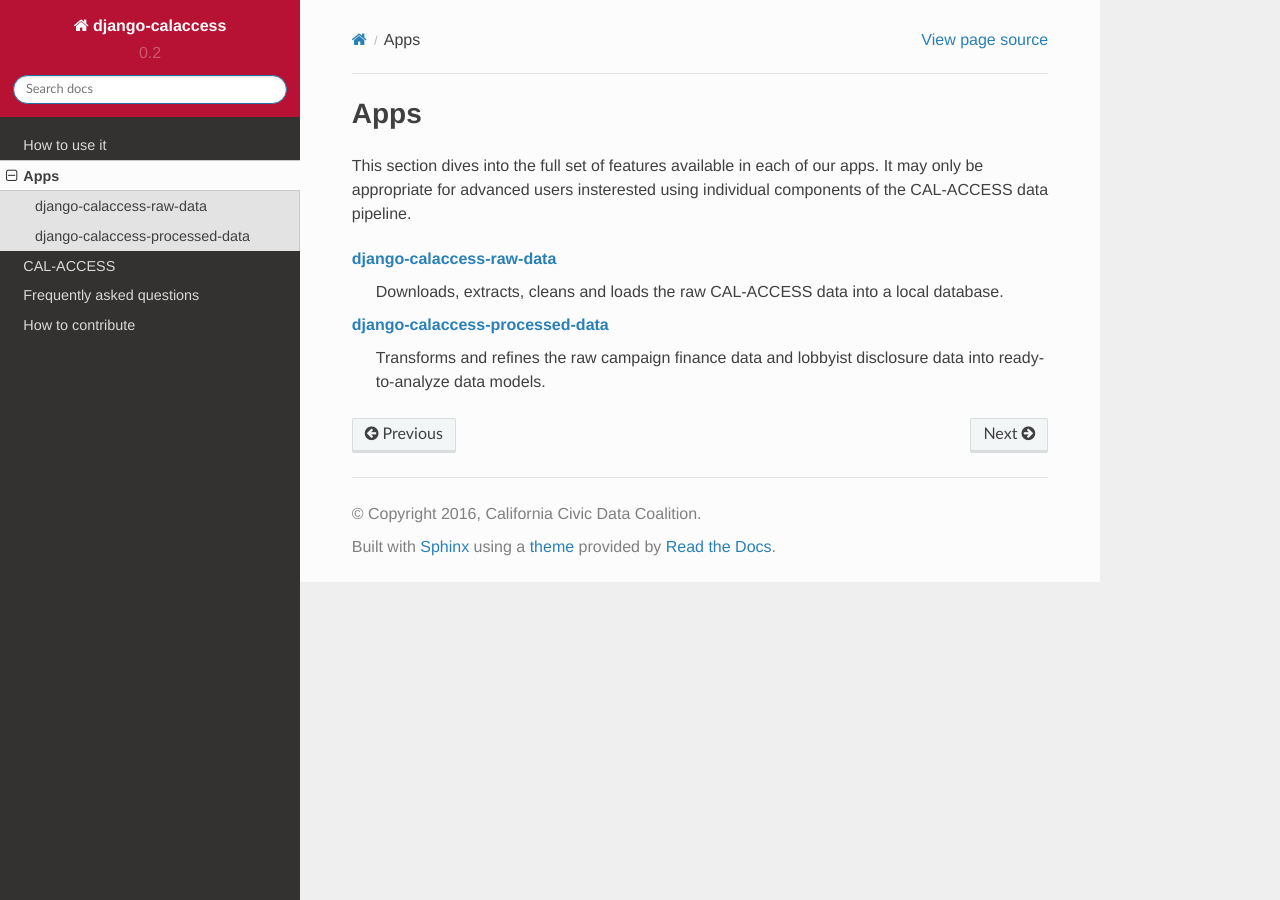
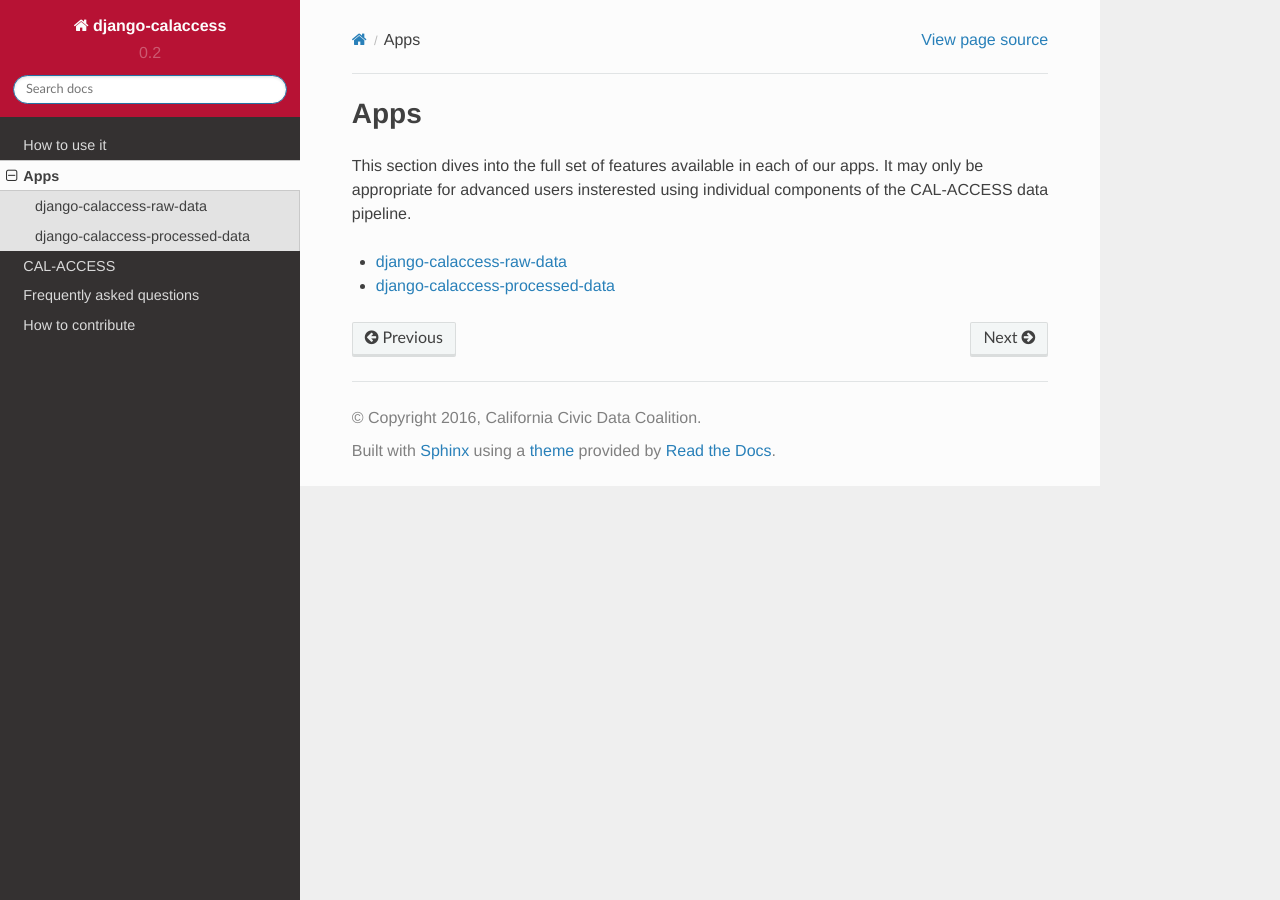
Before and after one commit to palewire/django-calaccess-technical-documentation, a Sphinx documentation site: the page built from docs/apps.rst, in a window 1280 px wide. Built offline with Sphinx 7.4.7 and the Read the Docs theme 2.0.0, drawn with Linux system fonts in a browser that asks for light colours; pages that are not in the unit, such as notebooks, are missing from menus.

Commit message:
Adding toc for apps

```diff
--- a/docs/apps.rst
+++ b/docs/apps.rst
@@ -4,15 +4,7 @@ Apps
 This section dives into the full set of features available in each of our apps. It may only be appropriate for advanced users insterested using individual components of the CAL-ACCESS data pipeline.
 
 .. toctree::
-   :hidden:
    :maxdepth: 1
 
    apps/raw_data_app
    apps/processed_data_app
-
-
-`django-calaccess-raw-data <raw_data_app.html>`_
-    Downloads, extracts, cleans and loads the raw CAL-ACCESS data into a local database.
-
-`django-calaccess-processed-data <processed_data_app.html>`_
-    Transforms and refines the raw campaign finance data and lobbyist disclosure data into ready-to-analyze data models.
```
